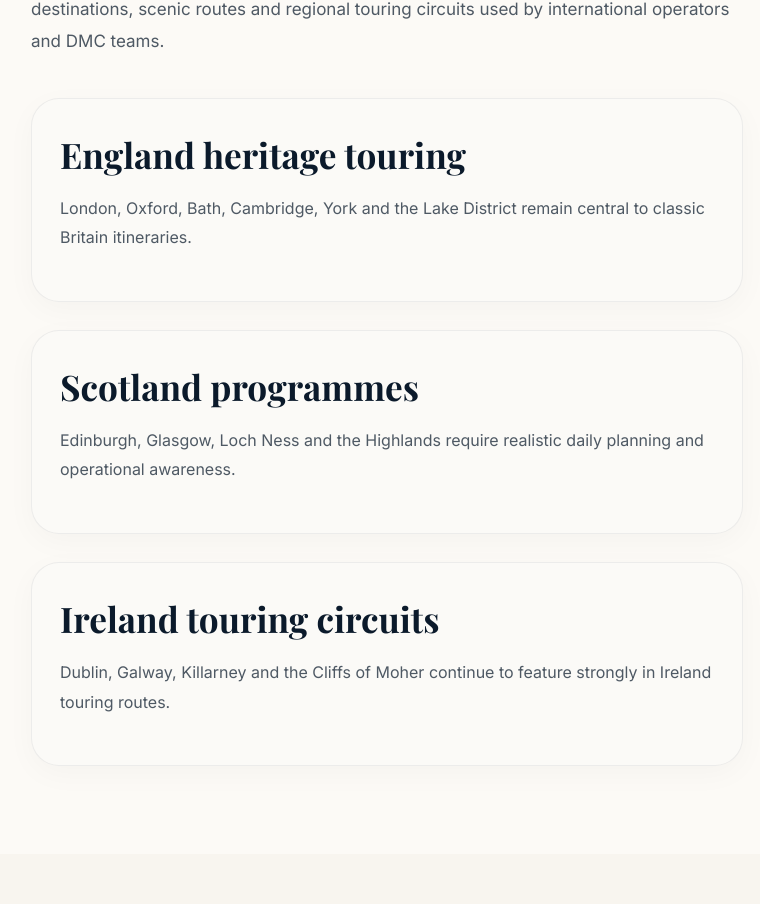
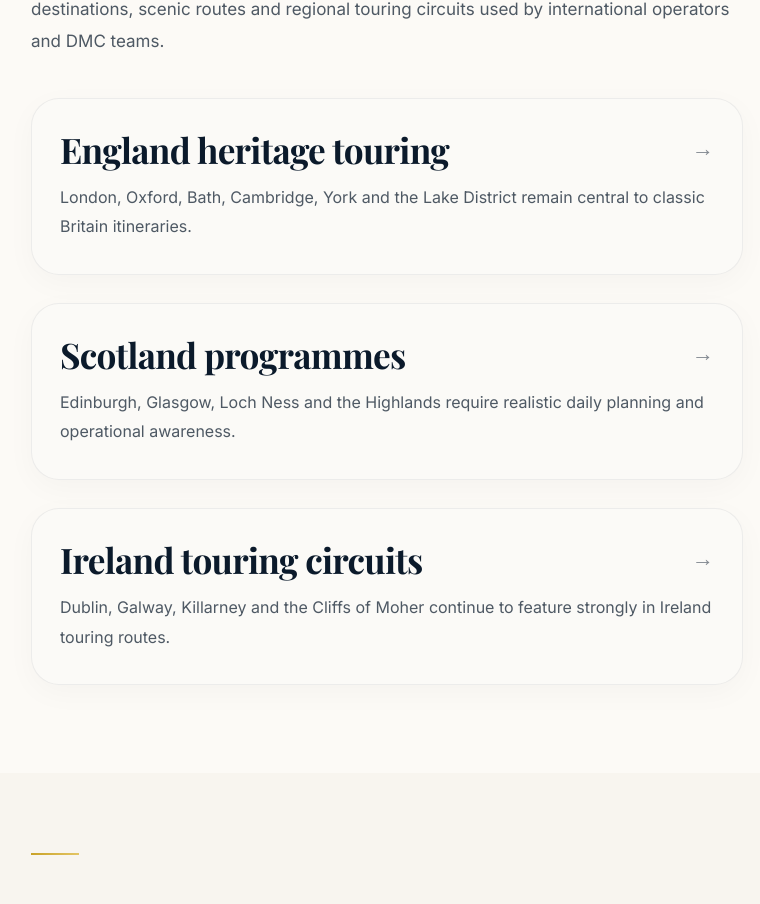
Before and after one commit to kandiahtk-crypto/Project-, a Next.js app: page /programmes in a window 1280 px wide. Shown: the part 1020-1924 px from the top of the page, without its empty margins (253-1013 px from the left). Built offline with nearby package versions, Linux system fonts and the light colour scheme; a web font is replaced by a local one.

Commit message:
Update page.tsx

```diff
--- a/src/app/programmes/page.tsx
+++ b/src/app/programmes/page.tsx
@@ -101,7 +101,12 @@ export default function ProgrammesPage() {
             {touringRegions.map((region) => (
               <a key={region.title} href={region.href} style={regionCardLink}>
                 <article style={regionCard}>
-                  <h3 style={regionCardTitle}>{region.title}</h3>
+                  <div style={regionCardTopRow}>
+                    <h3 style={regionCardTitle}>{region.title}</h3>
+                    <span style={regionArrow} aria-hidden="true">
+                      →
+                    </span>
+                  </div>
                   <p style={regionCardText}>{region.text}</p>
                 </article>
               </a>
@@ -242,6 +247,7 @@ const regionCards: CSSProperties = {
 
 const regionCardLink: CSSProperties = {
   textDecoration: "none",
+  display: "block",
 };
 
 const regionCard: CSSProperties = {
@@ -250,6 +256,15 @@ const regionCard: CSSProperties = {
   borderRadius: 28,
   padding: "32px 28px",
   boxShadow: "0 8px 30px rgba(11, 26, 43, 0.03)",
+  cursor: "pointer",
+  transition: "transform 0.25s ease, box-shadow 0.25s ease, border-color 0.25s ease",
+};
+
+const regionCardTopRow: CSSProperties = {
+  display: "flex",
+  justifyContent: "space-between",
+  alignItems: "flex-start",
+  gap: 16,
 };
 
 const regionCardTitle: CSSProperties = {
@@ -257,12 +272,23 @@ const regionCardTitle: CSSProperties = {
   fontSize: "clamp(1.7rem, 4vw, 2.2rem)",
   fontFamily: "var(--font-serif)",
   color: "#0B1A2B",
+  letterSpacing: "-0.02em",
+  lineHeight: 1.08,
+  flex: 1,
+};
+
+const regionArrow: CSSProperties = {
+  fontSize: 22,
+  lineHeight: 1,
+  color: "rgba(11, 26, 43, 0.5)",
+  paddingTop: 6,
 };
 
 const regionCardText: CSSProperties = {
   fontSize: 16,
   lineHeight: 1.85,
   color: "rgba(11, 26, 43, 0.72)",
+  margin: 0,
 };
 
 const list: CSSProperties = {
```
